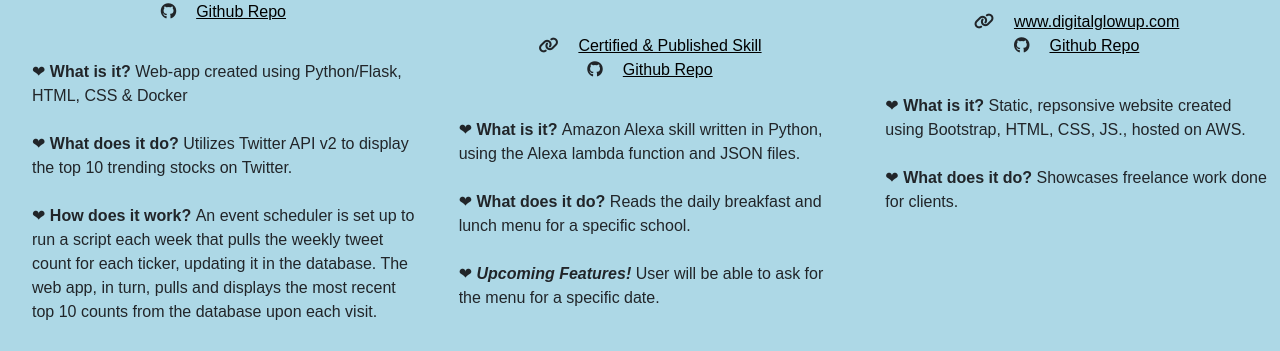
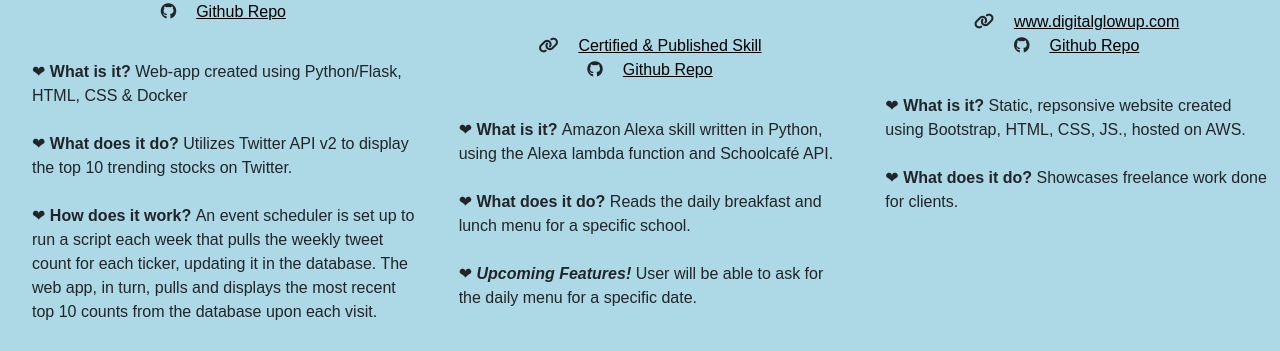
Before and after one commit to karenastevens/personal-portfolio, a plain HTML site: page index.html in a window 1280 px wide. Shown: the part 1045-1396 px from the top of the page. Drawn offline with nearby package versions, Linux system fonts and the light colour scheme.

Commit message:
Updated description for school menu app.

```diff
--- a/index.html
+++ b/index.html
@@ -80,9 +80,9 @@
                             <i class="fa-brands fa-github"></i><a href="https://github.com/karenastevens/school-menu-alexa" target="_blank">Github Repo</a>
                         </p>
                         <p class="project-desc">
-                            <span>&#10084 <strong>What is it? </strong>Amazon Alexa skill written in Python, using the Alexa lambda function and JSON files.</span></br></br>
+                            <span>&#10084 <strong>What is it? </strong>Amazon Alexa skill written in Python, using the Alexa lambda function and Schoolcafé API.</span></br></br>
                             <span>&#10084 <strong>What does it do? </strong>Reads the daily breakfast and lunch menu for a specific school.</span></br></br>
-                            <span>&#10084 <strong><em>Upcoming Features!</em></strong> User will be able to ask for the menu for a specific date.</span>
+                            <span>&#10084 <strong><em>Upcoming Features!</em></strong> User will be able to ask for the daily menu for a specific date.</span>
                         </p>
                     </div>
                     <div class="col-md-4" id="portfolio-col3">
```
